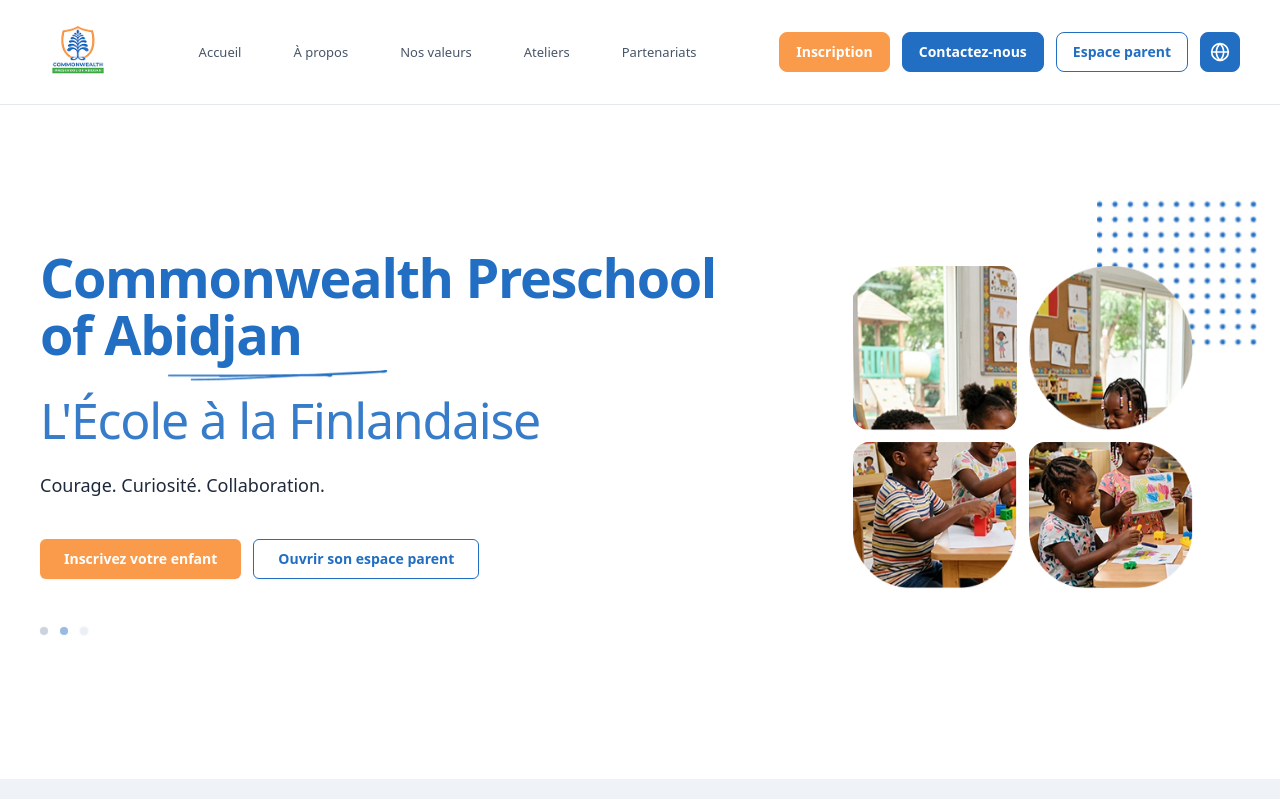
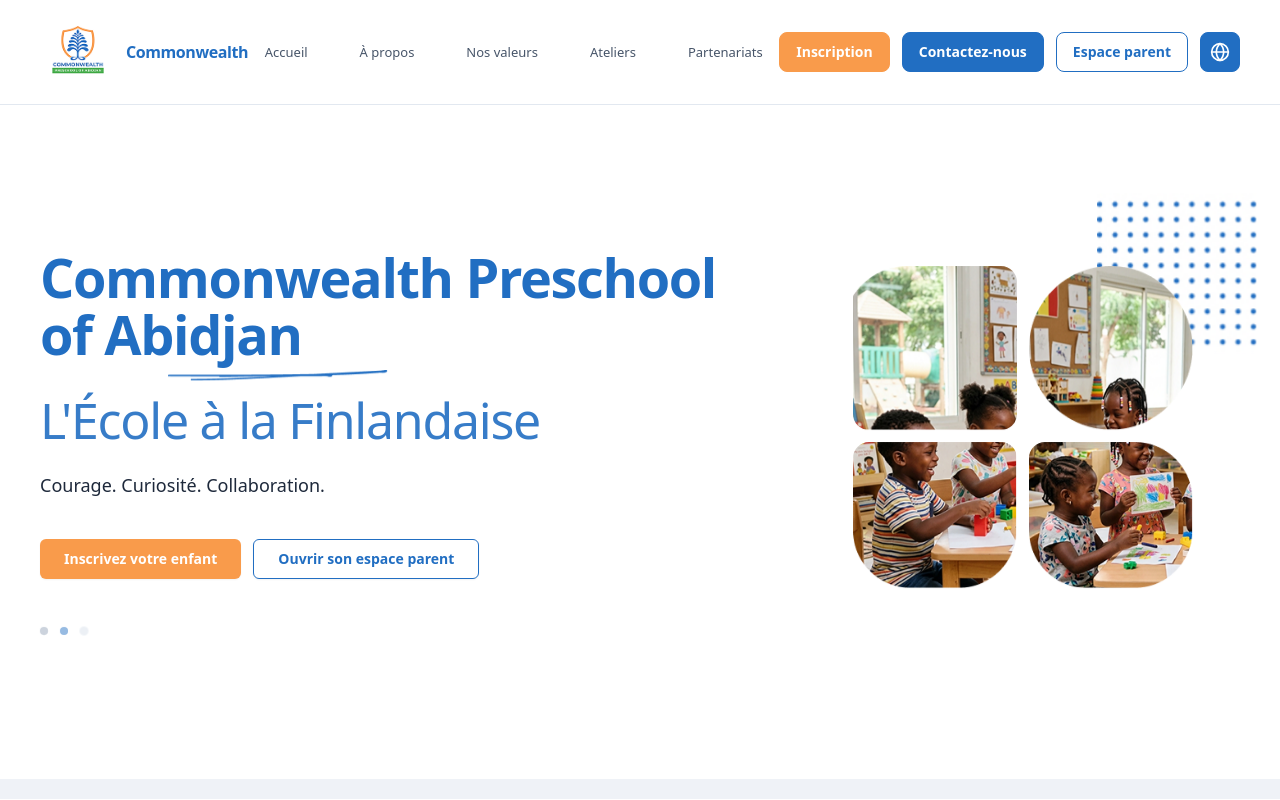
Before and after one commit to vwinv/commomwealth, a Nuxt app: page / in a window 1280 px wide. Shown: the top 800 px of the page. Built offline with nearby package versions, Linux system fonts and the light colour scheme; no server answers.

Commit message:
correction du referencement

```diff
--- a/app.vue
+++ b/app.vue
@@ -7,7 +7,7 @@
 <script setup lang="ts">
 const config = useRuntimeConfig()
 const siteName = String(config.public.siteName || 'Commonwealth')
-const siteUrl = String(config.public.siteUrl || 'https://commonwealth-school.com').replace(/\/$/, '')
+const siteUrl = String(config.public.siteUrl || 'https://www.commonwealth-school.com').replace(/\/$/, '')
 
 useHead({
   titleTemplate: (title) => {
--- a/components/SiteHeader.vue
+++ b/components/SiteHeader.vue
@@ -3,8 +3,9 @@
     <div
       class="mx-auto flex w-full max-w-[1440px] items-center justify-between gap-4 px-5 py-4 sm:px-6 sm:py-5 lg:grid lg:grid-cols-[auto_minmax(0,1fr)_auto] lg:items-center lg:gap-6 lg:px-8 xl:gap-10 xl:px-10"
     >
-      <NuxtLink class="flex shrink-0 items-center" to="/" aria-label="Commonwealth">
-        <img class="h-11 w-auto object-contain sm:h-14 xl:h-16" :src="logoUrl" alt="Commonwealth" />
+      <NuxtLink class="flex shrink-0 items-center gap-2.5" to="/" aria-label="Commonwealth">
+        <img class="h-11 w-auto object-contain sm:h-14 xl:h-16" :src="logoUrl" alt="Commonwealth" width="89" height="75" />
+        <span class="text-[15px] font-extrabold tracking-tight text-brandBlue sm:text-base">Commonwealth</span>
       </NuxtLink>
 
       <nav class="hidden min-w-0 flex-nowrap items-center justify-center gap-4 lg:flex xl:gap-7" :aria-label="t('header.navAria')">
--- a/nuxt.config.ts
+++ b/nuxt.config.ts
@@ -69,7 +69,7 @@
       schoolPaymentModes:
         process.env.NUXT_PUBLIC_SCHOOL_PAYMENT_MODES ||
         "Virement bancaire · Wave · Orange Money · Espèces (caisse de l'école)",
-      siteUrl: process.env.NUXT_PUBLIC_SITE_URL || 'https://commonwealth-school.com',
+      siteUrl: process.env.NUXT_PUBLIC_SITE_URL || 'https://www.commonwealth-school.com',
       siteName: process.env.NUXT_PUBLIC_SITE_NAME || 'Commonwealth',
     },
   },
@@ -147,6 +147,8 @@
             'Commonwealth Preschool of Abidjan est une école maternelle bilingue (Anglais – Français) qui accueille les enfants de 6 mois à 6 ans.',
         },
         { name: 'theme-color', content: '#216EC2' },
+        { name: 'application-name', content: 'Commonwealth' },
+        { name: 'apple-mobile-web-app-title', content: 'Commonwealth' },
         { property: 'og:site_name', content: 'Commonwealth' },
         { property: 'og:type', content: 'website' },
         { property: 'og:title', content: 'Commonwealth' },
@@ -155,12 +157,12 @@
           content:
             'Commonwealth Preschool of Abidjan est une école maternelle bilingue (Anglais – Français) qui accueille les enfants de 6 mois à 6 ans.',
         },
-        { property: 'og:url', content: 'https://commonwealth-school.com/' },
-        { property: 'og:image', content: 'https://commonwealth-school.com/logo.png' },
+        { property: 'og:url', content: 'https://www.commonwealth-school.com/' },
+        { property: 'og:image', content: 'https://www.commonwealth-school.com/logo.png' },
         { property: 'og:image:alt', content: 'Commonwealth' },
         { name: 'twitter:card', content: 'summary' },
         { name: 'twitter:title', content: 'Commonwealth' },
-        { name: 'twitter:image', content: 'https://commonwealth-school.com/logo.png' },
+        { name: 'twitter:image', content: 'https://www.commonwealth-school.com/logo.png' },
       ],
       link: [
         { rel: 'icon', type: 'image/png', sizes: '48x48', href: '/favicon-48x48.png' },
--- a/pages/index.vue
+++ b/pages/index.vue
@@ -22,7 +22,7 @@
 const { t } = useI18n();
 const { ready: pageReady } = usePageLoadMotion();
 const config = useRuntimeConfig();
-const siteUrl = String(config.public.siteUrl || 'https://commonwealth-school.com').replace(/\/$/, '');
+const siteUrl = String(config.public.siteUrl || 'https://www.commonwealth-school.com').replace(/\/$/, '');
 
 await loadLandingContent();
 
```
Also changed, not shown: public/robots.txt, 1 other file (tests, documents, lock files or other folders).
